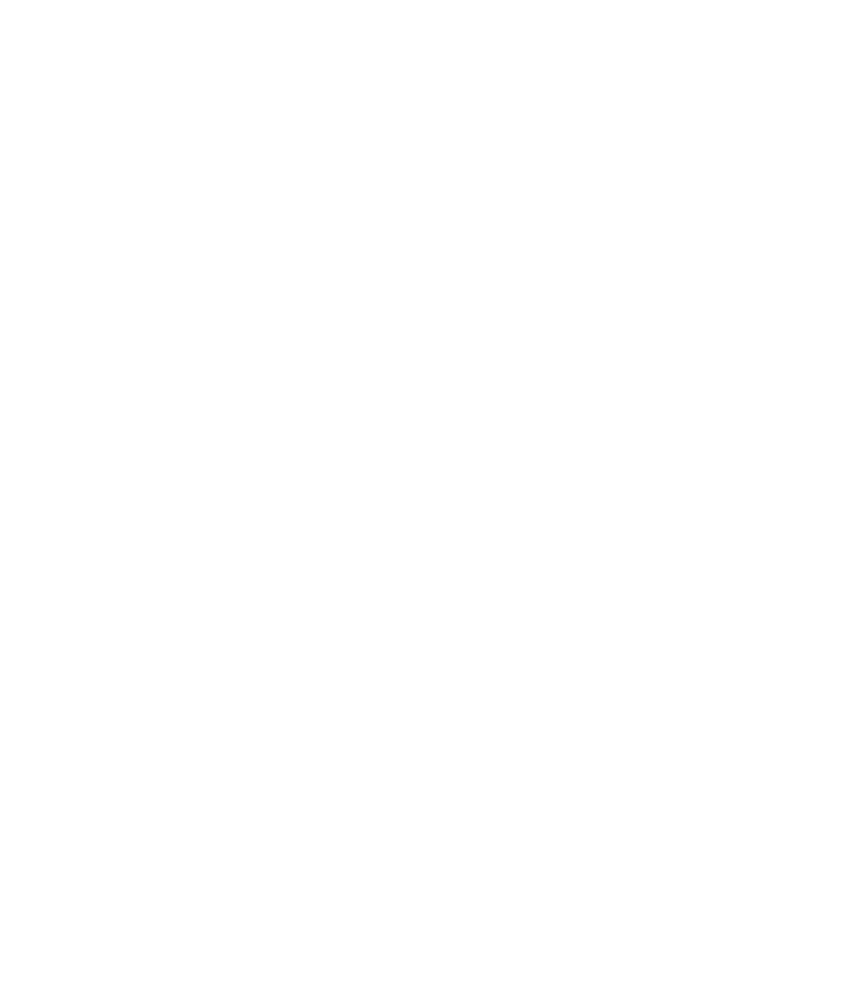
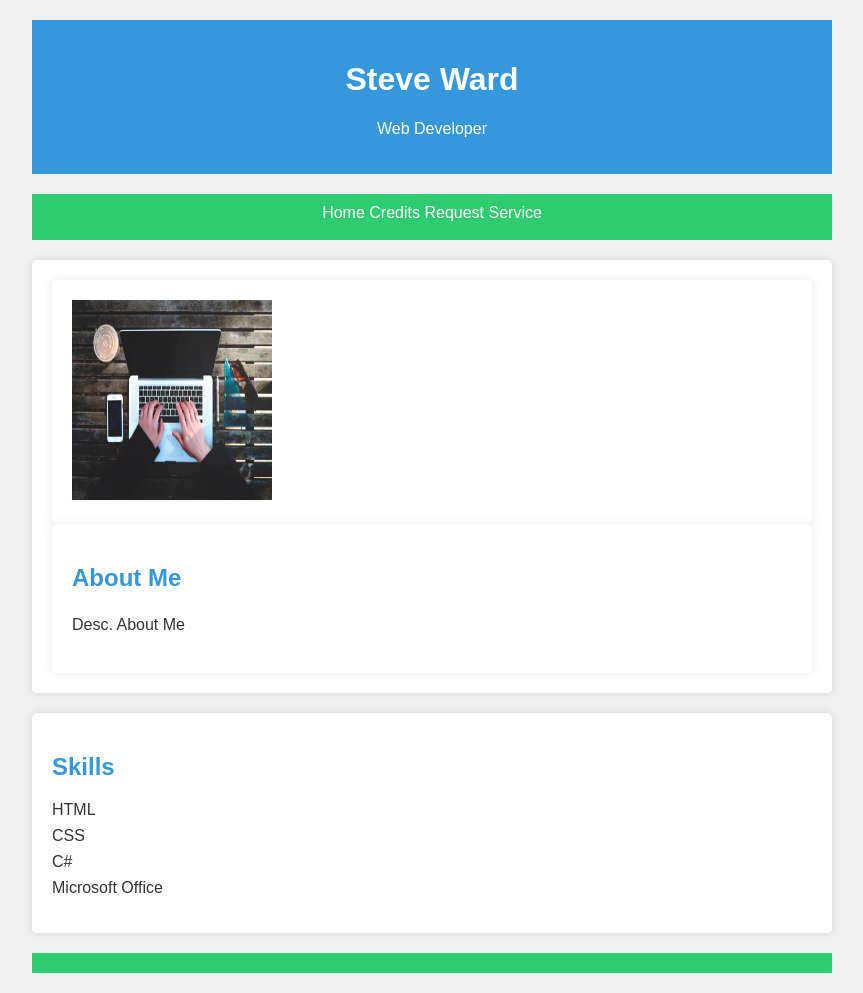
Before and after one commit to crazysteeeb/crazysteeeb.github.io, a plain HTML site: page index.html in a window 1280 px wide. Shown: the whole page, without its empty margins (208-1071 px from the left). Before the commit the page ends 800 px from the top, so only its background shows below. Drawn offline with Linux system fonts and the light colour scheme.

Commit message:
Added html pages images and styles and readme

```diff
--- a/index.html
+++ b/index.html
@@ -6,15 +6,53 @@
             12/9/2023
         -->
         <meta charset="UTF-8">
-        <title>resume</title>
+        <meta name="viewport" content="width=device-width, initial-scale=1.o">
+        <title>Steve Ward Resume</title>
         <link rel="stylesheet" href="styles.css">
     </head>
 
     <body>
-        <header>
+        <div class="wrapper">
+            <header>
+                <h1>Steve Ward</h1>
+                <p>Web Developer</p>
+            </header>
 
-        </header>
+            <nav class="main-nav">
+                <ul>
+                    <li>
+                        <a href="index.html">Home</a>
+                        <a href="credits.html">Credits</a>
+                        <a href="requests.html">Request Service</a>
+                    </li>
+                </ul>
+            </nav>
+            <section class="topcontainer">
 
+                <section class="Box1">
+                    <img src="workspace.jpg" alt="workspace">
+                </section>
 
+                <section class="Box2">
+                    <h2>About Me</h2>
+                    <p>Desc. About Me</p>
+                </section>
+
+            </section>
+
+            <section>
+                <h2>Skills</h2>
+                <ul>
+                    <li>HTML</li>
+                    <li>CSS</li>
+                    <li>C#</li>
+                    <li>Microsoft Office</li>
+                </ul>
+            </section>
+
+            <footer>
+                <!--Contact Info Here -->
+            </footer>
+        </div>
     </body>
 </html>
--- a/styles.css
+++ b/styles.css
@@ -0,0 +1,83 @@
+/* styles.css */
+
+body {
+    font-family: 'Arial', sans-serif;
+    background-color: #f0f0f0;
+    color: #333;
+    margin: 0;
+}
+
+.wrapper {
+    display: grid;
+    grid-template-columns: 1fr;
+    gap: 20px;
+    max-width: 800px;
+    margin: 0 auto;
+    padding: 20px;
+}
+
+header {
+    background-color: #3498db;
+    color: #fff;
+    text-align: center;
+    padding: 20px;
+}
+
+nav.main-nav {
+    background-color: #2ecc71;
+    color: #fff;
+    padding: 10px;
+}
+
+nav.main-nav ul {
+    list-style-type: none;
+    margin: 0;
+    padding: 0;
+    display: flex;
+    justify-content: space-around;
+}
+
+nav.main-nav a {
+    text-decoration: none;
+    color: #fff;
+}
+
+section {
+    background-color: #fff;
+    padding: 20px;
+    border-radius: 5px;
+    box-shadow: 0 0 10px rgba(0, 0, 0, 0.1);
+}
+
+section h2 {
+    color: #3498db;
+}
+
+footer {
+    text-align: center;
+    padding: 10px;
+    background-color: #2ecc71;
+    color: #fff;
+}
+img{
+    width: 200px;
+    height: 200px;
+}
+/*Media Query*/
+
+
+
+/* Additional styling for the about me and skills sections */
+
+section p {
+    line-height: 1.6;
+}
+
+ul {
+    list-style-type: none;
+    padding: 0;
+}
+
+ul li {
+    margin-bottom: 8px;
+}
```
Also changed, not shown: credits.html (added, +113 -0 lines), requests.html (added, +59 -0 lines), workspace.jpg (added), 1 other file.
